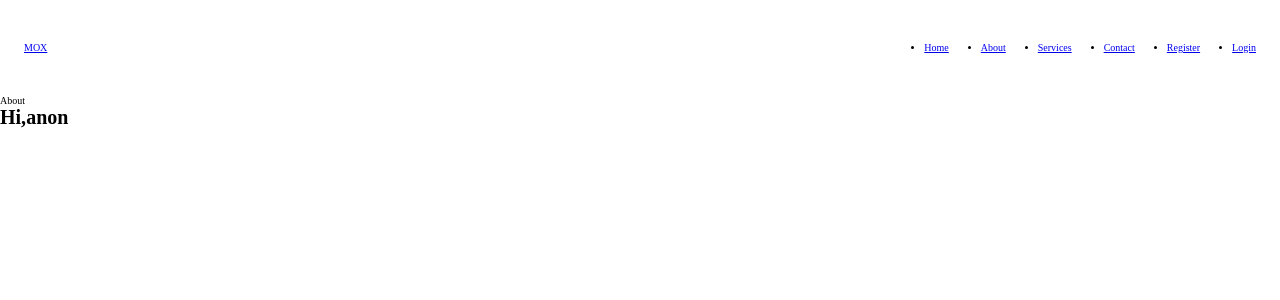
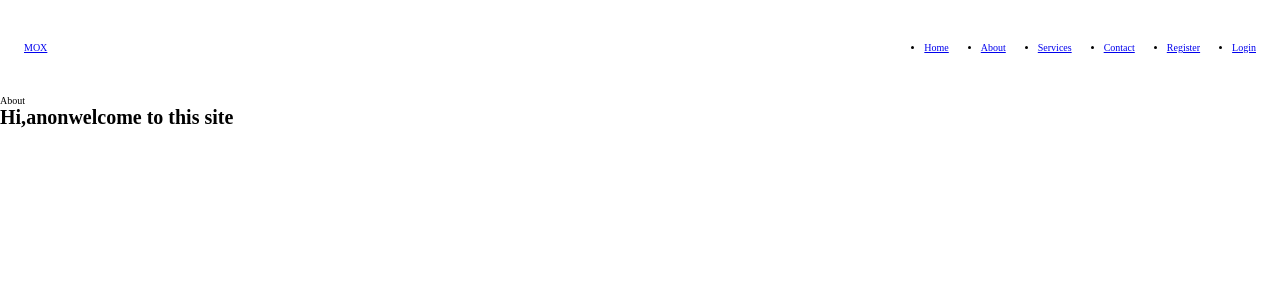
Before and after one commit to AakashKamala/thapa, a React (Vite) app in the folder client/: page /about in a window 1280 px wide. Shown: the top 300 px of the page. Built offline with nearby package versions, Linux system fonts and the light colour scheme; no server answers.

Commit message:
just a test for git, no major changes

```diff
--- a/client/src/pages/About.jsx
+++ b/client/src/pages/About.jsx
@@ -8,6 +8,7 @@ const About = () => {
       <div>About</div>
       <h1>Hi,
         {user?`${user.username}`:"anon"}
+        welcome to this site
       </h1>
     </>
   )
```
